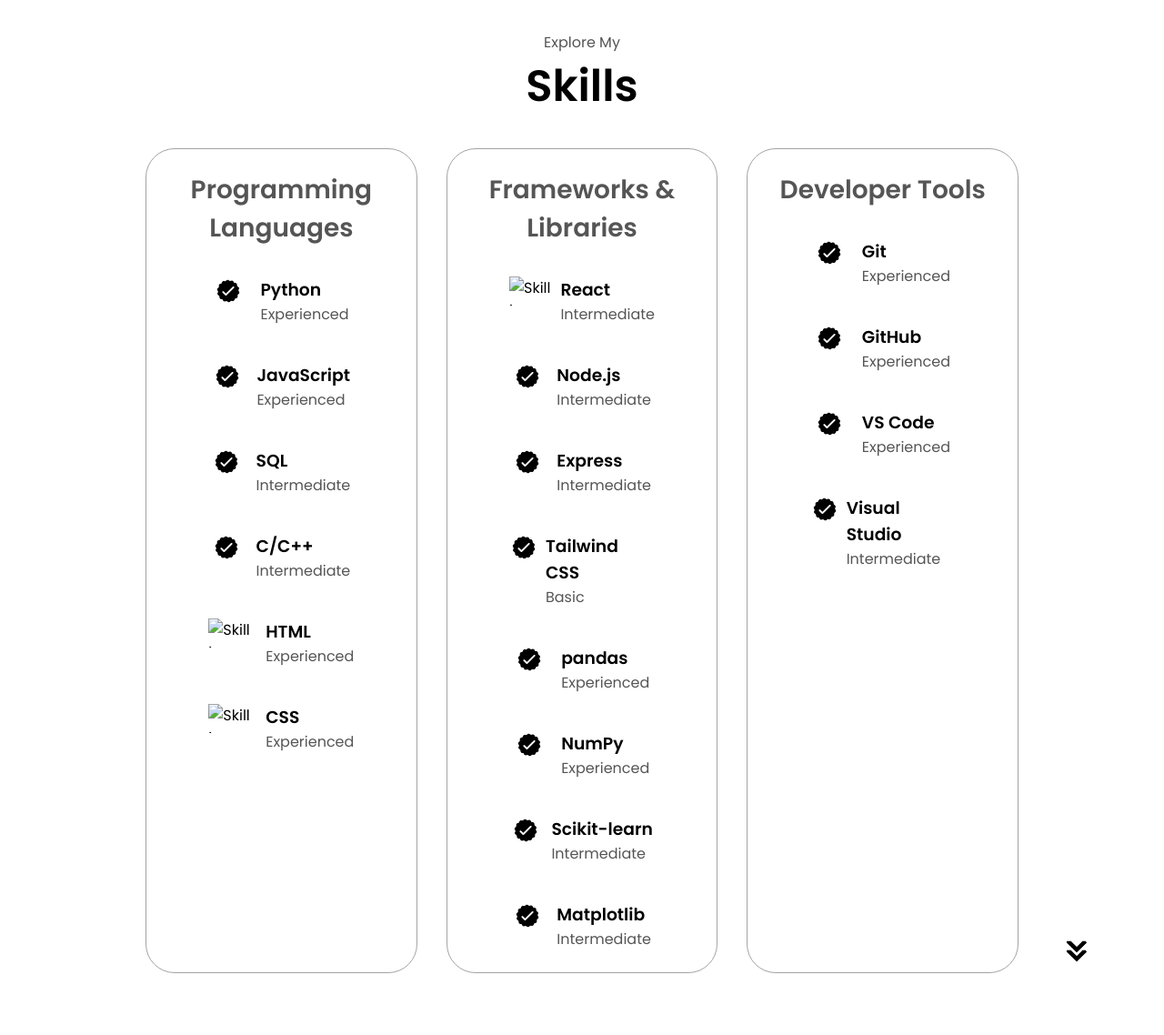
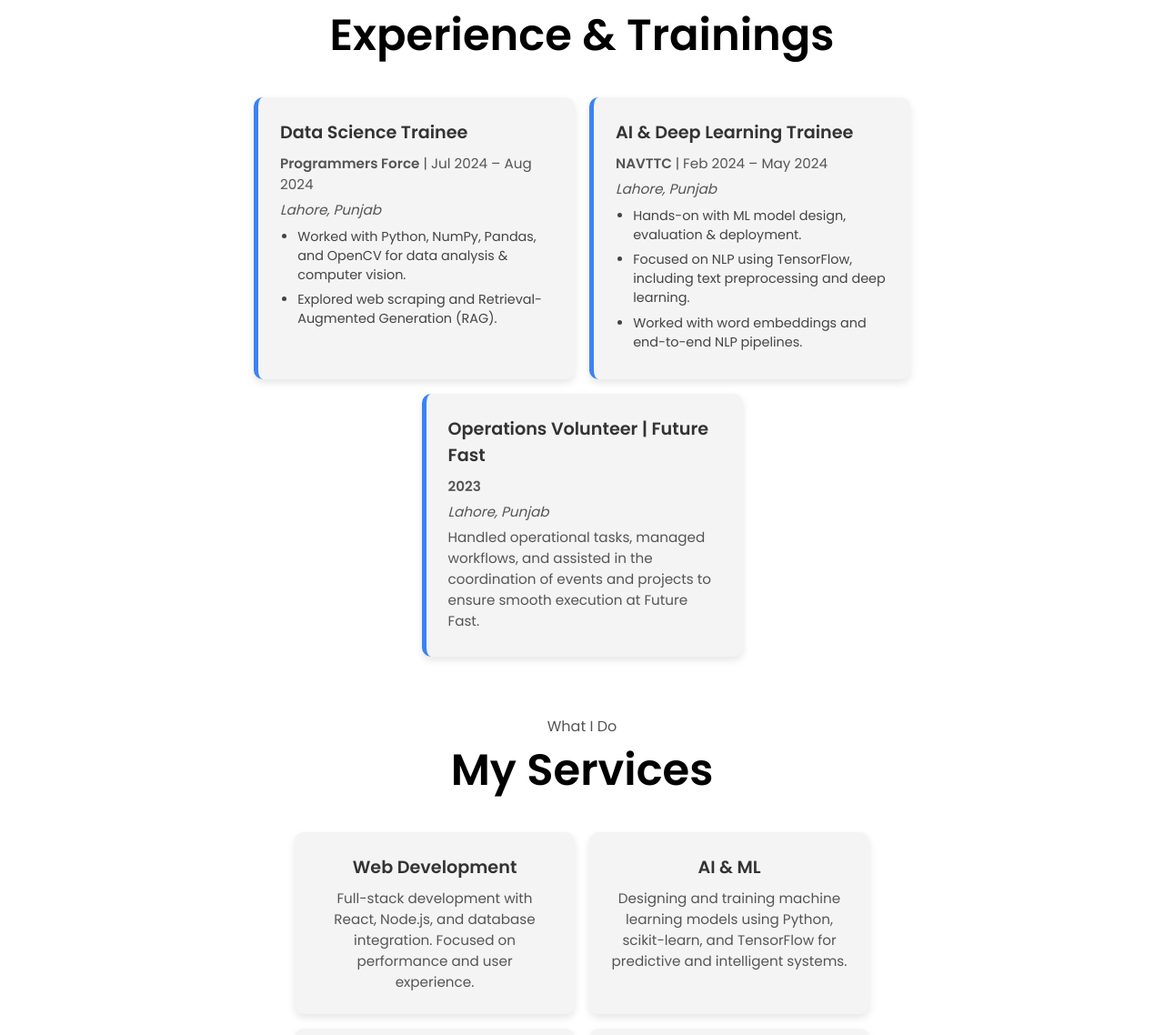
Before and after one commit to naumangoraya/naumangoraya.github.io, a plain HTML site: page index.html in a window 1280 px wide. Shown: the part 1662-2800 px from the top of the page at 91% size. Drawn offline with Linux system fonts and the light colour scheme.

Commit message:
Update index.html

```diff
--- a/index.html
+++ b/index.html
@@ -530,20 +530,163 @@
           text-align: justify;
         }
       }
+
+      #services {
+        text-align: center;
+        padding: 2rem 1rem;
+      }
+
+      .services-container {
+        display: flex;
+        flex-wrap: wrap;
+        justify-content: center;
+        gap: 1rem;
+        margin-top: 2rem;
+      }
+
+      .service-card {
+        background-color: #f4f4f4;
+        border-radius: 10px;
+        box-shadow: 0 4px 8px rgba(0, 0, 0, 0.1);
+        padding: 1.5rem;
+        width: 260px;
+        transition: transform 0.3s ease;
+      }
+
+      .service-card:hover {
+        transform: translateY(-5px);
+      }
+
+      .service-card h3 {
+        margin-bottom: 0.5rem;
+        font-size: 1.2rem;
+        color: #333;
+      }
+
+      .service-card p {
+        font-size: 0.95rem;
+        color: #555;
+      }
+
+      .details-container {
+        background-color: #f4f4f4;
+        border-radius: 10px;
+        padding: 1.5rem;
+        box-shadow: 0 4px 6px rgba(0, 0, 0, 0.1);
+        text-align: center;
+        max-width: 350px;
+        margin: auto;
+      }
+
+      .details-container .icon {
+        width: 40px;
+        margin-bottom: 0.5rem;
+      }
+
+      .details-container h3 {
+        color: #333;
+        font-size: 1.2rem;
+        margin-bottom: 1rem;
+      }
+
+      .details-container p {
+        font-size: 0.95rem;
+        color: #444;
+        line-height: 1.4;
+      }
+
+      /**/
+
+      #experience {
+        text-align: center;
+        padding: 2rem 1rem;
+      }
+
+      .experience-container {
+        display: flex;
+        flex-wrap: wrap;
+        justify-content: center;
+        gap: 1rem;
+        margin-top: 2rem;
+      }
+
+      .exp-card {
+        background-color: #f4f4f4;
+        border-left: 5px solid #3b82f6; /* nice blue accent */
+        border-radius: 10px;
+        box-shadow: 0 4px 8px rgba(0, 0, 0, 0.1);
+        padding: 1.5rem;
+        width: 300px;
+        text-align: left;
+        transition: transform 0.3s ease;
+      }
+
+      .exp-card:hover {
+        transform: translateY(-5px);
+      }
+
+      .exp-card h3 {
+        font-size: 1.2rem;
+        color: #333;
+        margin-bottom: 0.5rem;
+      }
+
+      .exp-card p {
+        font-size: 0.95rem;
+        color: #555;
+        margin: 0.3rem 0;
+      }
+
+      .exp-card ul {
+        margin-top: 0.5rem;
+        padding-left: 1.2rem;
+        font-size: 0.9rem;
+        color: #444;
+      }
+
+      .exp-card ul li {
+        margin-bottom: 0.4rem;
+        list-style: disc;
+      }
     </style>
   </head>
   <body>
-    <nav id="desktop-nav">
+    <nav id="desktop-nav" class="sticky-nav">
       <div class="logo">Nauman Noor</div>
       <div>
         <ul class="nav-links">
           <li><a href="#about">About</a></li>
-          <li><a href="#experience">Skills</a></li>
+          <li><a href="#services">Servces</a></li>
           <li><a href="#projects">Projects</a></li>
           <li><a href="#contact">Contact</a></li>
         </ul>
       </div>
     </nav>
+    <script>
+      window.addEventListener("scroll", () => {
+        const nav = document.getElementById("desktop-nav");
+        if (window.scrollY > 50) {
+          nav.classList.add("scrolled");
+        } else {
+          nav.classList.remove("scrolled");
+        }
+      });
+    </script>
+    <style>
+      .sticky-nav {
+        position: sticky;
+        top: 0;
+        z-index: 1000;
+        background-color: white;
+        transition: background-color 0.3s ease;
+        height: 10vh; /* Reduced height */
+      }
+
+      .sticky-nav.scrolled {
+        background-color: rgba(255, 255, 255, 0.8);
+        backdrop-filter: blur(10px);
+      }
+    </style>
     <nav id="hamburger-nav">
       <div class="logo">Nauman Noor</div>
       <div class="hamburger-menu">
@@ -554,7 +697,7 @@
         </div>
         <div class="menu-links">
           <li><a href="#about" onclick="toggleMenu()">About</a></li>
-          <li><a href="#experience" onclick="toggleMenu()">Skills</a></li>
+          <li><a href="#services" onclick="toggleMenu()">Services</a></li>
           <li><a href="#projects" onclick="toggleMenu()">Projects</a></li>
           <li><a href="#contact" onclick="toggleMenu()">Contact</a></li>
         </div>
@@ -567,7 +710,7 @@
       <div class="section__text">
         <p class="section__text__p1">Hello, I'm</p>
         <h1 class="title">Nauman Noor</h1>
-        <p class="section__text__p2">Full Stack Developer</p>
+        <p class="section__text__p2">Computer</p>
         <div class="btn-container">
           <button
             class="btn btn-color-2"
@@ -592,6 +735,12 @@
             class="icon"
             onclick="location.href='https://github.com/naumangoraya'"
           />
+          <img
+            src="./phone.png"
+            alt="My Github profile"
+            class="icon"
+            onclick="location.href='tel:+923106623823"
+          />
         </div>
       </div>
     </section>
@@ -600,36 +749,38 @@
       <h1 class="title">About Me</h1>
       <div class="section-container">
         <div class="section__pic-container">
-          <img
-            src="./about-pic.png"
-            alt="Profile picture"
-            class="about-pic"
-          />
+          <img src="./about-pic.png" alt="Profile picture" class="about-pic" />
         </div>
         <div class="about-details-container">
           <div class="about-containers">
             <div class="details-container">
-              <img
-                src="./experience.png"
-                alt="Experience icon"
-                class="icon"
-              />
-              <h3>Experience</h3>
-              <p>Data Science Trainee at Programmers Force<br />AI Training at NAVTTC</p>
+              <img src="./experience.png" alt="Experience icon" class="icon" />
+              <h3>Certifications</h3>
+
+              <p style="margin-top: 0.5rem">
+                <strong>Certifications:</strong><br />
+                Meta Front-End Developer Certificate<br />
+                SEO (Search Engine Optimization) – DigiSkills
+              </p>
             </div>
+
             <div class="details-container">
-              <img
-                src="./education.png"
-                alt="Education icon"
-                class="icon"
-              />
+              <img src="./education.png" alt="Education icon" class="icon" />
               <h3>Education</h3>
-              <p>Bachelor of Computer Science, FAST-NU, 2021–2025<br />Intermediate of Science, Aspire College, 2019–2021</p>
+              <p>
+                Bachelor of Computer Science, FAST-NU, 2021–2025<br />Intermediate
+                of Science, Aspire College, 2019–2021
+              </p>
             </div>
           </div>
           <div class="text-container">
             <p>
-              Dynamic MERN pursuing a Bachelor’s in Computer Science at FAST-NU, skilled in Python, JavaScript, React, and Node.js. Experienced in building scalable web applications and applying machine learning with TensorFlow and scikit-learn. Collaborative team player eager to contribute innovative solutions in an agile environment.
+              I'm a Computer Science student at FAST-NUCES and a MERN Stack
+              developer with a strong passion for Machine Learning, Artificial
+              Intelligence, and Generative Ai. I thrive in environments that
+              value innovation, collaboration, and continuous learning. Eager to
+              contribute my skills and curiosity, I'm excited to join a team
+              where technology meets impact.
             </p>
           </div>
         </div>
@@ -641,233 +792,98 @@
         onclick="location.href='./#experience'"
       />
     </section>
+
     <section id="experience">
-      <p class="section__text__p1">Explore My</p>
-      <h1 class="title">Skills</h1>
-      <div class="experience-details-container">
-        <div class="about-containers">
-          <div class="details-container">
-            <h2 class="experience-sub-title">Programming Languages</h2>
-            <div class="article-container">
-              <article>
-                <img
-                  src="./checkmark.png"
-                  alt="Skill icon"
-                  class="icon"
-                />
-                <div>
-                  <h3>Python</h3>
-                  <p>Experienced</p>
+      <p class="section__text__p1">Where I Learned</p>
+      <h1 class="title">Experience & Trainings</h1>
+      <div class="experience-container">
+        <!-- Data Science Trainee -->
+        <div class="exp-card">
+          <h3>Data Science Trainee</h3>
+          <p><strong>Programmers Force</strong> | Jul 2024 – Aug 2024</p>
+          <p><em>Lahore, Punjab</em></p>
+          <ul>
+            <li>
+              Worked with Python, NumPy, Pandas, and OpenCV for data analysis &
+              computer vision.
+            </li>
+            <li>
+              Explored web scraping and Retrieval-Augmented Generation (RAG).
+            </li>
+          </ul>
         </div>
-              </article>
-              <article>
-                <img
-                  src="./checkmark.png"
-                  alt="Skill icon"
-                  class="icon"
-                />
-                <div>
-                  <h3>JavaScript</h3>
-                  <p>Experienced</p>
+
+        <!-- AI & ML Training -->
+        <div class="exp-card">
+          <h3>AI & Deep Learning Trainee</h3>
+          <p><strong>NAVTTC </strong>| Feb 2024 – May 2024</p>
+          <p><em>Lahore, Punjab</em></p>
+          <ul>
+            <li>Hands-on with ML model design, evaluation & deployment.</li>
+            <li>
+              Focused on NLP using TensorFlow, including text preprocessing and
+              deep learning.
+            </li>
+            <li>Worked with word embeddings and end-to-end NLP pipelines.</li>
+          </ul>
         </div>
-              </article>
-              <article>
-                <img
-                  src="./checkmark.png"
-                  alt="Skill icon"
-                  class="icon"
-                />
-                <div>
-                  <h3>SQL</h3>
-                  <p>Intermediate</p>
-                </div>
-              </article>
-              <article>
-                <img
-                  src="./checkmark.png"
-                  alt="Skill icon"
-                  class="icon"
-                />
-                <div>
-                  <h3>C/C++</h3>
-                  <p>Intermediate</p>
-                </div>
-              </article>
-              <article>
-                <img
-                  src=".checkmark.png"
-                  alt="Skill icon"
-                  class="icon"
-                />
-                <div>
-                  <h3>HTML</h3>
-                  <p>Experienced</p>
-                </div>
-              </article>
-              <article>
-                <img
-                  src=".checkmark.png"
-                  alt="Skill icon"
-                  class="icon"
-                />
-                <div>
-                  <h3>CSS</h3>
-                  <p>Experienced</p>
-                </div>
-              </article>
+
+        <!-- Projects Note -->
+        <div class="exp-card">
+          <h3>Operations Volunteer | Future Fast</h3>
+          <p><strong>2023</strong></p>
+          <p><em>Lahore, Punjab</em></p>
+          <p>
+            Handled operational tasks, managed workflows, and assisted in the
+            coordination of events and projects to ensure smooth execution at
+            Future Fast.
+          </p>
         </div>
       </div>
-          <div class="details-container">
-            <h2 class="experience-sub-title">Frameworks & Libraries</h2>
-            <div class="article-container">
-              <article>
-                <img
-                  src=".checkmark.png"
-                  alt="Skill icon"
-                  class="icon"
-                />
-                <div>
-                  <h3>React</h3>
-                  <p>Intermediate</p>
+    </section>
+
+    <section id="services">
+      <p class="section__text__p1">What I Do</p>
+      <h1 class="title">My Services</h1>
+      <div class="services-container">
+        <div class="service-card">
+          <h3>Web Development</h3>
+          <p>
+            Full-stack development with React, Node.js, and database
+            integration. Focused on performance and user experience.
+          </p>
         </div>
-              </article>
-              <article>
-                <img
-                  src="./checkmark.png"
-                  alt="Skill icon"
-                  class="icon"
-                />
-                <div>
-                  <h3>Node.js</h3>
-                  <p>Intermediate</p>
+        <div class="service-card">
+          <h3>AI & ML</h3>
+          <p>
+            Designing and training machine learning models using Python,
+            scikit-learn, and TensorFlow for predictive and intelligent systems.
+          </p>
         </div>
-              </article>
-              <article>
-                <img
-                  src="./checkmark.png"
-                  alt="Skill icon"
-                  class="icon"
-                />
-                <div>
-                  <h3>Express</h3>
-                  <p>Intermediate</p>
+        <div class="service-card">
+          <h3>NLP</h3>
+          <p>
+            Natural Language Processing using transformers, embeddings, and
+            TensorFlow for text classification, sentiment analysis, and more.
+          </p>
         </div>
-              </article>
-              <article>
-                <img
-                  src="./checkmark.png"
-                  alt="Skill icon"
-                  class="icon"
-                />
-                <div>
-                  <h3>Tailwind CSS</h3>
-                  <p>Basic</p>
+        <div class="service-card">
+          <h3>Computer Vision</h3>
+          <p>
+            Image analysis and object detection with OpenCV and deep learning
+            techniques for real-time visual intelligence.
+          </p>
         </div>
-              </article>
-              <article>
-                <img
-                  src="./checkmark.png"
-                  alt="Skill icon"
-                  class="icon"
-                />
-                <div>
-                  <h3>pandas</h3>
-                  <p>Experienced</p>
-                </div>
-              </article>
-              <article>
-                <img
-                  src="./checkmark.png"
-                  alt="Skill icon"
-                  class="icon"
-                />
-                <div>
-                  <h3>NumPy</h3>
-                  <p>Experienced</p>
-                </div>
-              </article>
-              <article>
-                <img
-                  src="./checkmark.png"
-                  alt="Skill icon"
-                  class="icon"
-                />
-                <div>
-                  <h3>Scikit-learn</h3>
-                  <p>Intermediate</p>
-                </div>
-              </article>
-              <article>
-                <img
-                  src="./checkmark.png"
-                  alt="Skill icon"
-                  class="icon"
-                />
-                <div>
-                  <h3>Matplotlib</h3>
-                  <p>Intermediate</p>
-                </div>
-              </article>
+        <div class="service-card">
+          <h3>LLM Integration</h3>
+          <p>
+            Building intelligent systems by integrating Large Language Models
+            like GPT with web apps and data pipelines (RAG, agents, APIs).
+          </p>
         </div>
       </div>
-          <div class="details-container">
-            <h2 class="experience-sub-title">Developer Tools</h2>
-            <div class="article-container">
-              <article>
-                <img
-                  src="./checkmark.png"
-                  alt="Skill icon"
-                  class="icon"
-                />
-                <div>
-                  <h3>Git</h3>
-                  <p>Experienced</p>
-                </div>
-              </article>
-              <article>
-                <img
-                  src="./checkmark.png"
-                  alt="Skill icon"
-                  class="icon"
-                />
-                <div>
-                  <h3>GitHub</h3>
-                  <p>Experienced</p>
-                </div>
-              </article>
-              <article>
-                <img
-                  src="./checkmark.png"
-                  alt="Skill icon"
-                  class="icon"
-                />
-                <div>
-                  <h3>VS Code</h3>
-                  <p>Experienced</p>
-                </div>
-              </article>
-              <article>
-                <img
-                  src="./checkmark.png"
-                  alt="Skill icon"
-                  class="icon"
-                />
-                <div>
-                  <h3>Visual Studio</h3>
-                  <p>Intermediate</p>
-                </div>
-              </article>
-            </div>
-          </div>
-        </div>
-      </div>
-      <img
-        src="./arrow.png"
-        alt="Arrow icon"
-        class="icon arrow"
-        onclick="location.href='./#projects'"
-      />
     </section>
+
     <section id="projects">
       <p class="section__text__p1">Browse My Recent</p>
       <h1 class="title">Projects</h1>
@@ -881,8 +897,19 @@
                 class="project-img"
               />
             </div>
-            <h2 class="experience-sub-title project-title">Advanced Clickstream Data Analytics</h2>
-            <p>Built a campaign performance tool with Next.js and LangChain, analyzing clickstream data for marketing insights. Integrated LSTM/BiLSTM models, improving user behavior prediction accuracy by 20%.</p>
+            <h2 class="experience-sub-title project-title">
+              Advanced Clickstream Data Analytics
+            </h2>
+            <p>
+              Conducted sentiment analysis using LSTM, BI-LSTM, and Naive Bayes;
+              achieved highest accuracy (92%) with Naive Bayes and evaluated
+              multiple word embeddings (Word2Vec, FastText, GloVe). Designed
+              sales prediction models using Random Forest, XGBoost, and Linear
+              Regression; Random Forest outperformed others with 84% accuracy.
+              Integrated sentiment and sales forecasting into a unified
+              analytics system, enabling actionable business insights for
+              campaign optimization across e-commerce platforms.
+            </p>
             <div class="btn-container">
               <button
                 class="btn btn-color-2 project-btn"
@@ -907,7 +934,16 @@
               />
             </div>
             <h2 class="experience-sub-title project-title">E-Commerce Store</h2>
-            <p>Developed a full-stack e-commerce platform with React.js and Node.js, featuring secure Stripe checkout. Optimized session management with Redis, reducing response times by 15%.</p>
+            <p>
+              Built a full-stack e-commerce store using React.js, Node.js,
+              Stripe, and Redis, featuring secure user authentication, product
+              catalog, and seamless Stripe-based checkout. Integrated a
+              real-time admin panel with Redis for session management, enabling
+              efficient control over products, inventory tracking, discount
+              coupon management, and live sales analytics. The system offers
+              business owners actionable insights and full operational control
+              through a responsive and scalable platform.
+            </p>
             <div class="btn-container">
               <button
                 class="btn btn-color-2 project-btn"
@@ -931,8 +967,16 @@
                 class="project-img"
               />
             </div>
-            <h2 class="experience-sub-title project-title">ConnectDevs– Developer Networking Platform</h2>
-            <p>Created a networking platform with React.js and Node.js, enhancing developer connectivity. Designed an interactive UI, improving user engagement by 10%.</p>
+            <h2 class="experience-sub-title project-title">
+              ConnectDevs– Developer Networking Platform
+            </h2>
+            <p>
+              Created ConnectDevs, a developer networking platform using
+              React.js and Node.js, allowing users to create profiles and send
+              connection requests. Designed an interactive UI with React for a
+              smooth user experience and implemented scalable backend logic to
+              manage professional network connections effectively.
+            </p>
             <div class="btn-container">
               <button
                 class="btn btn-color-2 project-btn"
@@ -975,7 +1019,19 @@
             alt="LinkedIn icon"
             class="icon contact-icon"
           />
-          <p><a href="https://linkedin.com/in/nauman-noor-goraya">LinkedIn</a></p>
+          <p>
+            <a href="https://linkedin.com/in/nauman-noor-goraya">LinkedIn</a>
+          </p>
+        </div>
+        <div class="contact-info-container">
+          <img
+            src="./phone.png"
+            alt="LinkedIn icon"
+            class="icon contact-icon"
+          />
+          <p>
+            <a href="+923106623823">+92 310 6623823</a>
+          </p>
         </div>
       </div>
     </section>
@@ -984,7 +1040,7 @@
         <div class="nav-links-container">
           <ul class="nav-links">
             <li><a href="#about">About</a></li>
-            <li><a href="#experience">Skills</a></li>
+            <li><a href="#services">Services</a></li>
             <li><a href="#projects">Projects</a></li>
             <li><a href="#contact">Contact</a></li>
           </ul>
```
Lines whose indentation alone changed are shown as unchanged.
